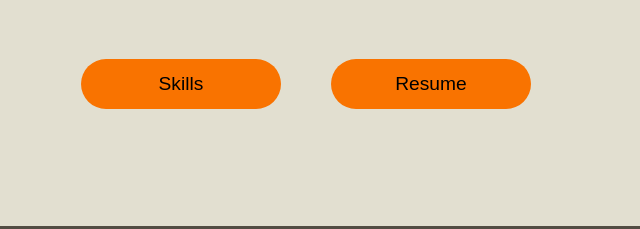
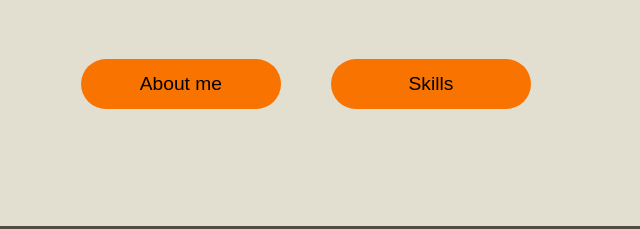
Before and after one commit to engrHarvey/html-css, a plain HTML site: page index.html in a window 1280 px wide. Shown: the part 562-791 px from the top of the page, 615-1255 px from the left. Drawn offline with Linux system fonts and the light colour scheme.

Commit message:
Update index.html

```diff
--- a/index.html
+++ b/index.html
@@ -20,11 +20,11 @@
 
     <div class="options">
       <div class="buttons">
+        <a href="./index.html">
+          <button class="about_me">About me</button>
+        </a>
         <a href="./public/skills.html">
           <button class="skills">Skills</button>
-        </a>
-        <a href="https://engrharvey.github.io/resume-html-portfolio/">
-          <button class="Resume">Resume</button>
         </a>
       </div>
     </div>
```
